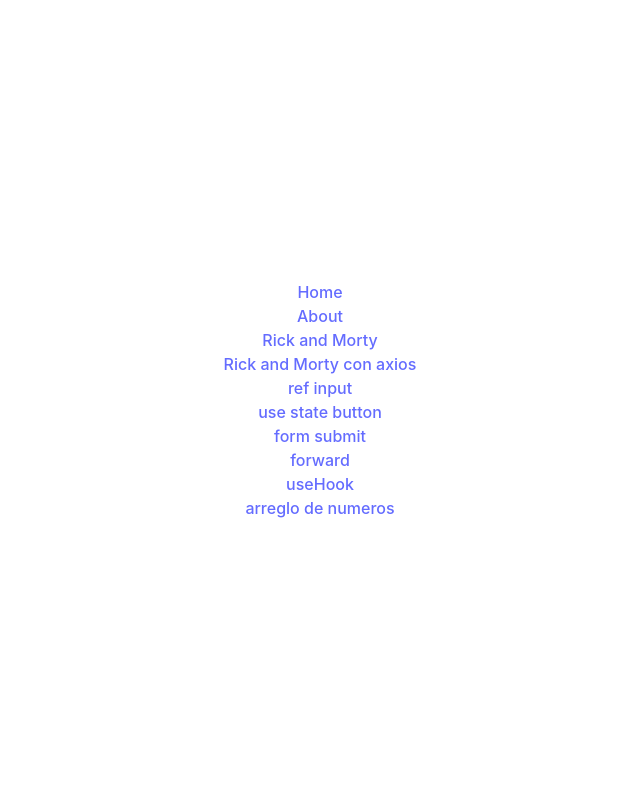
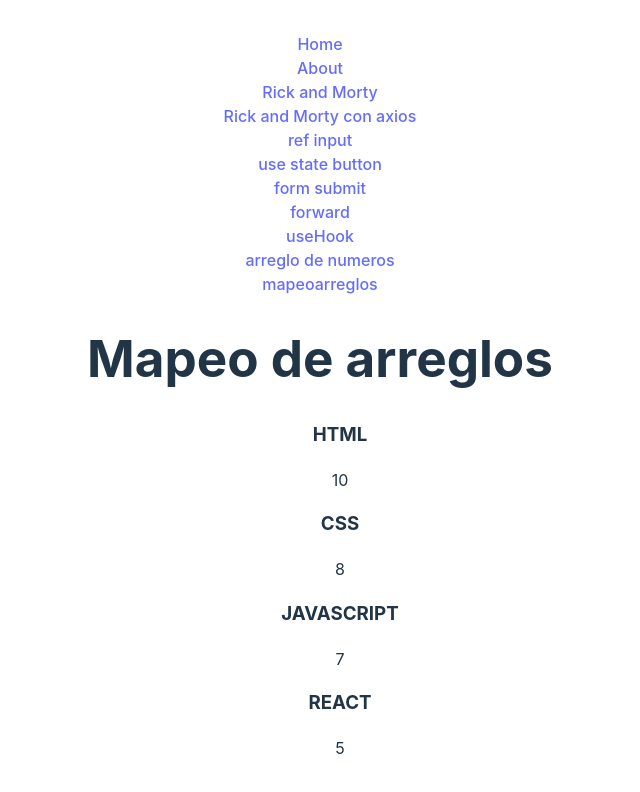
Before and after one commit to mpramos/REACT-VIDEO-PLAYER, a React (Vite) app in the folder react-project/: page /mapeoarreglos in a window 1280 px wide. Shown: the top 792 px of the page, without its empty margins (320-960 px from the left). Built offline with nearby package versions, Linux system fonts and the light colour scheme.

Commit message:
mapeo de arreglos

```diff
--- a/react-project/src/App.jsx
+++ b/react-project/src/App.jsx
@@ -22,6 +22,7 @@
 import MyInputRef from './MyInputRef'
 import CharacterList from './CharacterList'
 import { ArraysSimple } from './ArraysSimple'
+import MapeoArrays from './MapeoArrays'
 
 const Header =({
   data:{
@@ -134,6 +135,7 @@
         <Route path='/forward' element={<MyInputRef/>}/>
         <Route path='/useHook' element={<CharacterList/>}/>
         <Route path='/arreglosimple' element={<ArraysSimple/>}/>
+        <Route path='/mapeoarreglos' element={<MapeoArrays/>}/>
         {/* <Route path='/useHook' element={<CharacterList/>}/> */}
         {/* <Route path='/useHook' element={<CharacterList/>}/> */}
       </Routes>
--- /dev/null
+++ b/react-project/src/MapeoArrays.jsx
@@ -0,0 +1,31 @@
+import React from 'react'
+
+function MapeoArrays() {
+
+    const skills=[
+        ['HTML',10],
+        ['CSS',8],
+        ['JAVASCRIPT',7],
+        ['REACT',5]
+    ]
+
+    const Skill=({skill:[tech,level]})=> (
+        <>
+        <h3>{tech}</h3>
+        <p>{level}</p>
+        </>
+    )
+
+    const Skills=({skills})=>{
+        const listSkills= skills.map((skill)=><Skill skill={skill}/>)
+        return <ul>{listSkills}</ul>
+    }
+    return (
+          <>
+          <h1>Mapeo de arreglos</h1>
+          <Skills skills={skills}/>
+          </>
+  )
+}
+
+export default MapeoArrays
--- a/react-project/src/NavBar.jsx
+++ b/react-project/src/NavBar.jsx
@@ -23,6 +23,8 @@
        <Link to="/useHook"> useHook</Link>
        <br/>
        <Link to="/arreglosimple"> arreglo de numeros</Link>
+       <br/>
+       <Link to="/mapeoarreglos"> mapeoarreglos</Link>
 
     </>
   )
```
